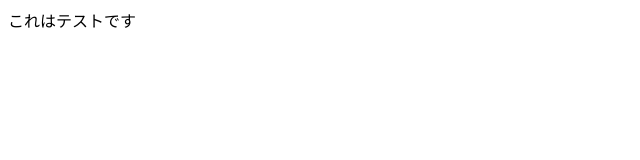
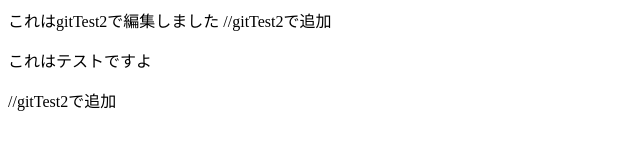
Before and after one commit to shigeizm/sample, a plain HTML site: page index.html in a window 1280 px wide. Shown: the whole page, without its empty margins (0-640 px from the left). Drawn offline with Linux system fonts and the light colour scheme.

Commit message:
gitTest2 P 追加

```diff
--- a/index.html
+++ b/index.html
@@ -1,6 +1,13 @@
 <html>
 <head></html>
 <body>
-これはテストです
+これはgitTest2で編集しました
+
+//gitTest2で追加
+
+<p>これはテストですよ</p>
+
+//gitTest2で追加
+
 </body>
 </html>
```
